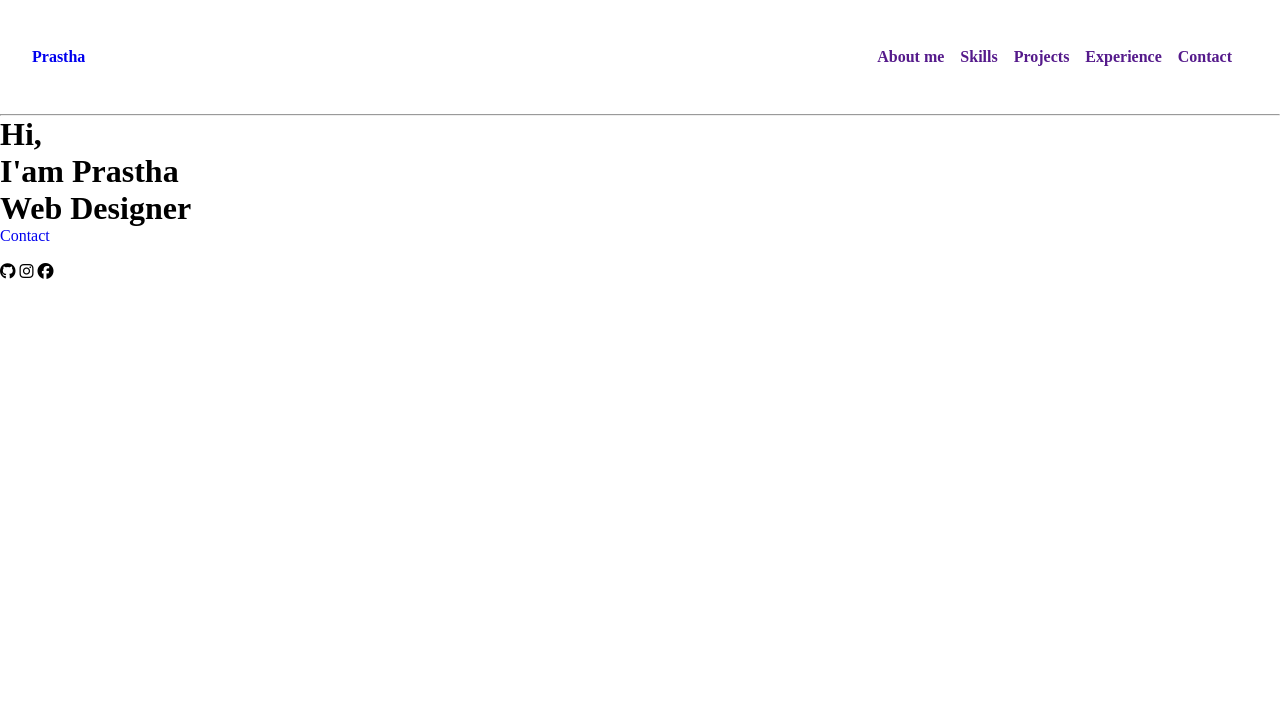
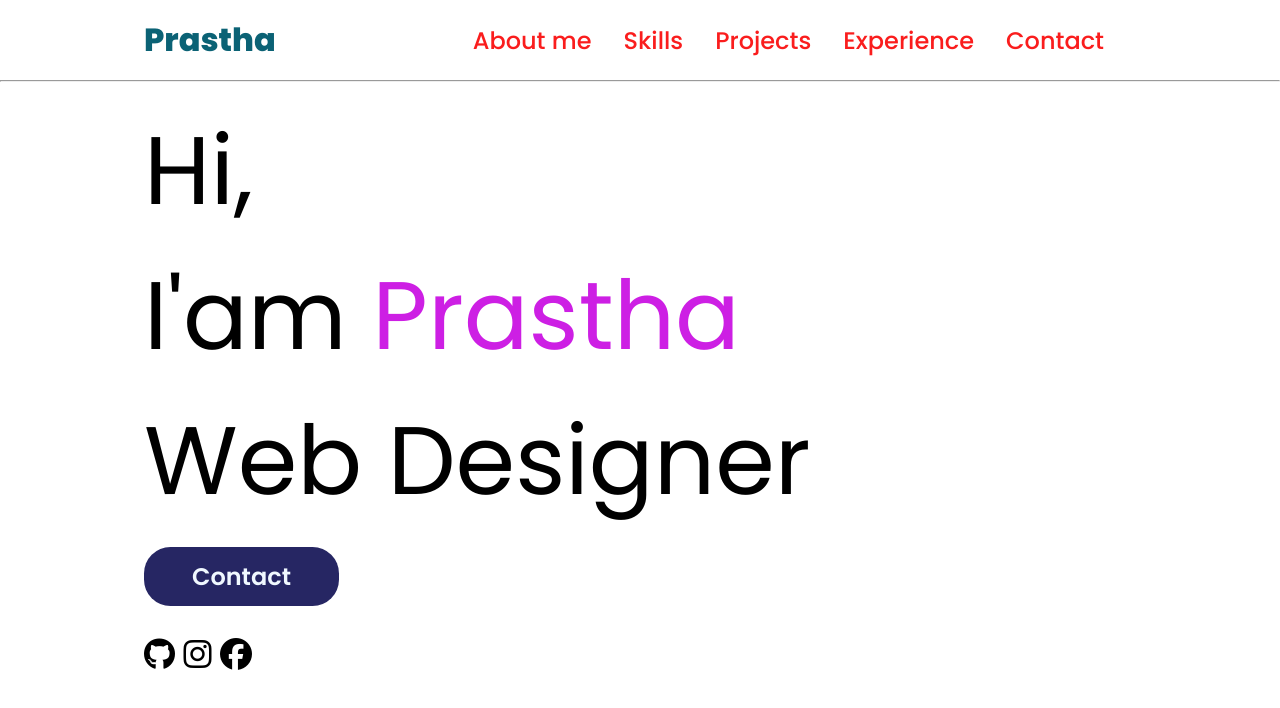
Before and after one commit to prasthaaaa/responsive-portfolio, a plain HTML site: page index.html in a window 1280 px wide. Drawn offline with Linux system fonts and the light colour scheme.

Commit message:
Update style.css

```diff
--- a/style.css
+++ b/style.css
@@ -1,6 +1,9 @@
 *{
     margin:0;
     padding:0 0 0 0;
+    font-family: "poppins", sans-serif;
+    font-weight: 400;
+    font-style: normal;
 }
 a{
  text-decoration: none;
@@ -9,16 +12,63 @@ ul{
     list-style: none;
 }
 header{
-    margin: 3rem 2rem;
+    margin: 1rem 9em;
     display: flex;
     justify-content: space-between;
     align-items: center;
-    font-weight: 900;
+
+}
+/* navigation logo*/
+.nav-logo{
+color: rgb(11, 98, 117);
+    font-size:  2rem;
+    font-weight: 800;
+}
+.nav-logo:hover{
+    color: blueviolet;
 }
 .nav-items{
     display:flex;
 
 }
 .nav-item{
-    margin-right: 1rem;
+    margin-right: 2rem;
+    font-size: 1.5rem;
+
 }
+.nav-item a{
+    color: rgb(250, 29, 29);
+    font-weight: 500;
+}
+.nav-item a:hover{
+    color: black;
+}
+/* about me section */
+main{
+    margin: 1em 9em;
+}
+.name{
+    color: rgb(205, 31, 228);
+}
+.about-me{
+    font-size: 3em;
+    font-weight: 600;
+
+}
+/* contact button */
+.contact-button{
+    font-weight: 600;
+    font-size: 0.5em;
+    background-color: rgb(38, 38, 99);
+    color: aliceblue;
+    padding: 0.5em 2em ;
+    border-radius: 1.1em;
+/* kept inline block cause we couldnt use margin for inline elements style we
+converted inline to block level */
+    display:inline-block;
+}
+.my-social{
+    font-size: 2rem;
+    color: black;
+    padding: 0 0.2em 0 0;
+}
```
